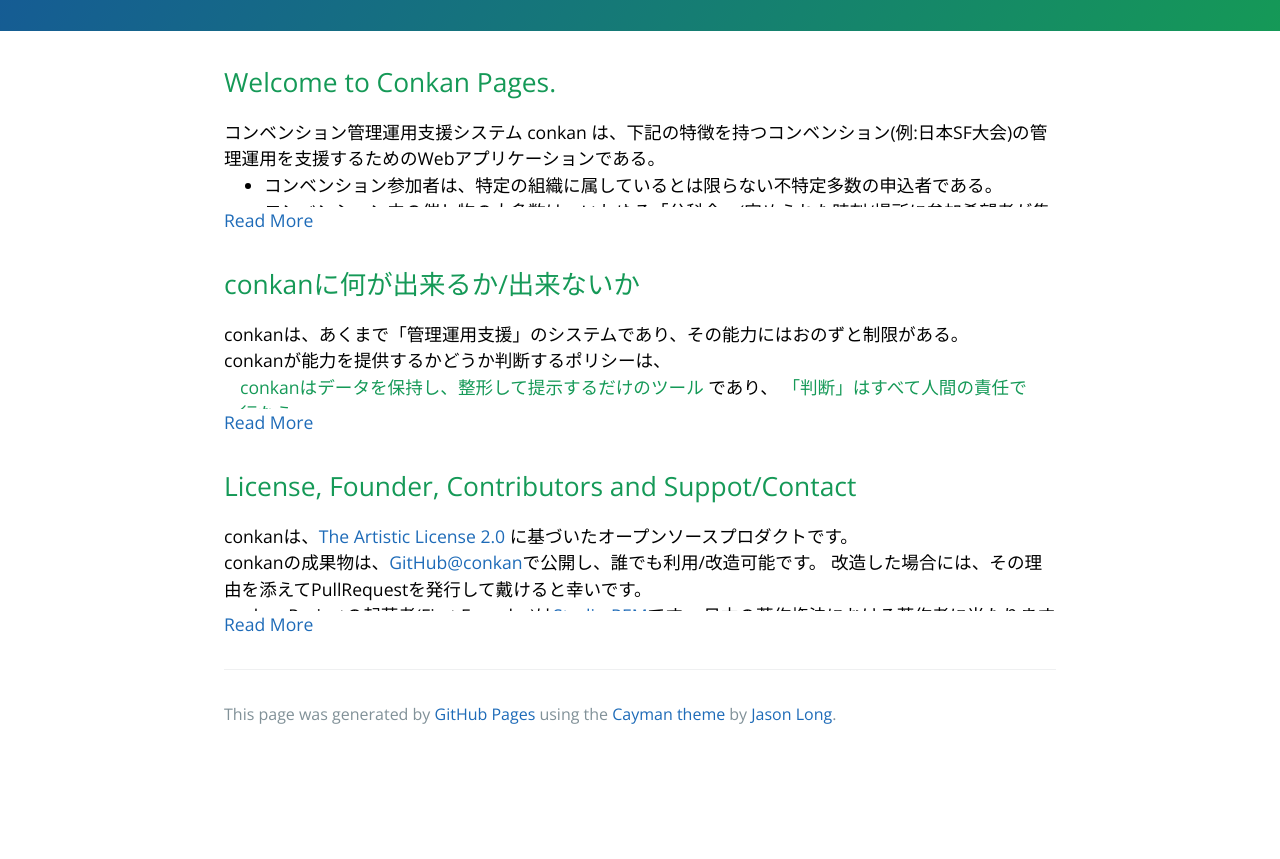
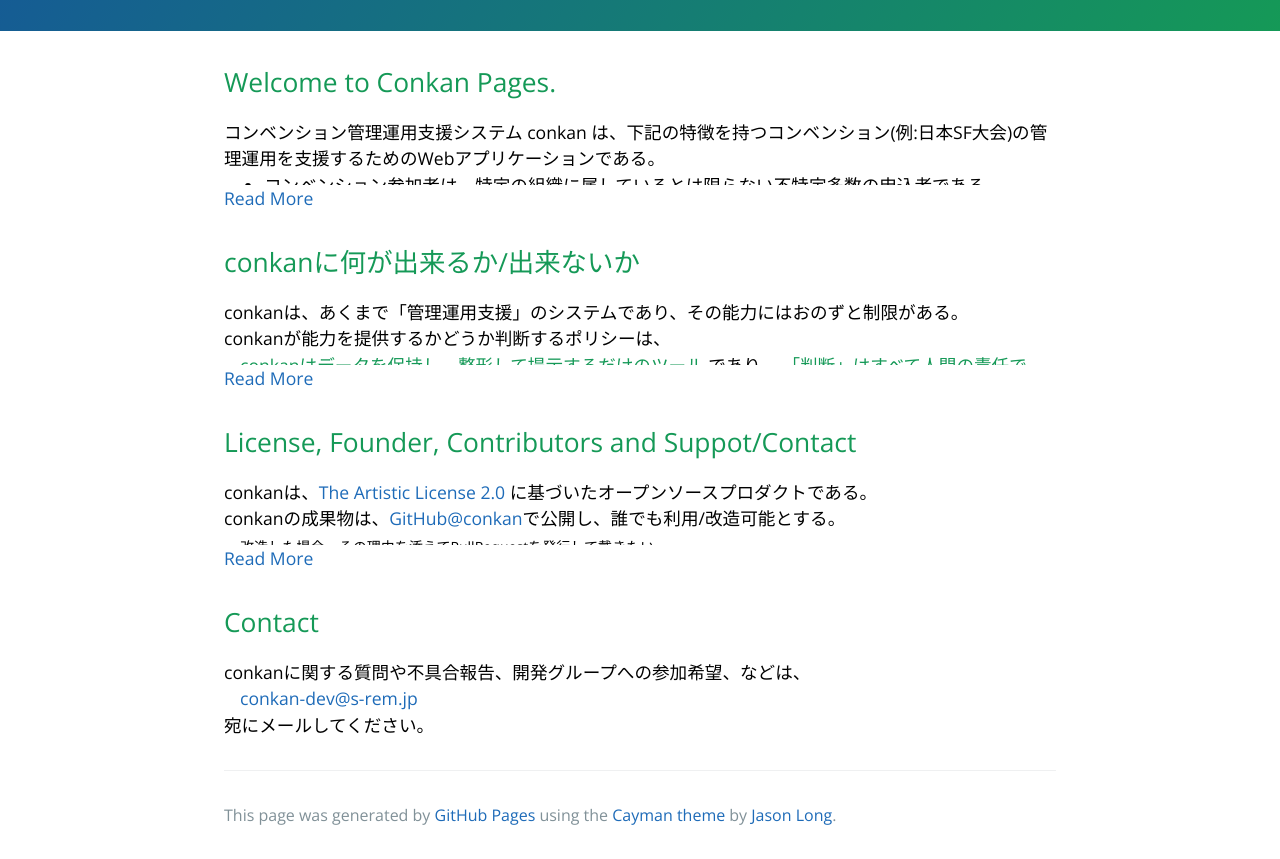
Before and after one commit to conkan/conkan.github.io, a plain HTML site: page index.html in a window 1280 px wide. Shown: the part 188-1047 px from the top of the page. Before the commit the page ends 946 px from the top, so only its background shows below. Drawn offline with nearby package versions, Linux system fonts and the light colour scheme.

Commit message:
このサイトの修正方法を明記 #10

```diff
--- a/index.html
+++ b/index.html
@@ -15,7 +15,7 @@
             var wh = $(window).outerHeight(),
             hh = $('.page-header').outerHeight(),
             fh = $('.site-footer').outerHeight(),
-            rh = Math.ceil( ( wh - hh - fh ) / 6 );
+            rh = Math.ceil( ( wh - hh - fh ) / 8 );
             $('#welcome').readmore({collapsedHeight: rh});
             $('#whatis').readmore({collapsedHeight: rh});
             $('#support').readmore({collapsedHeight: rh});
@@ -101,19 +101,36 @@ conkanが提供を試みる能力(対応する要望)の具体例は以下のも
 <a id="authors-and-contributors" class="anchor" href="#authors-and-contributors" aria-hidden="true"><span aria-hidden="true" class="octicon octicon-link"></span></a>License, Founder, Contributors and Suppot/Contact </h2>
 
 <div id="support">
-conkanは、<a href="https://opensource.org/licenses/Artistic-2.0" target="_blank">The Artistic License 2.0</a> に基づいたオープンソースプロダクトです。<br/>
+conkanは、<a href="https://opensource.org/licenses/Artistic-2.0" target="_blank">The Artistic License 2.0</a> に基づいたオープンソースプロダクトである。<br/>
 
-conkanの成果物は、<a href="https://github.com/conkan" class="user-mention" target="_blank">GitHub@conkan</a>で公開し、誰でも利用/改造可能です。
-改造した場合には、その理由を添えてPullRequestを発行して戴けると幸いです。<br/>
+conkanの成果物は、<a href="https://github.com/conkan" class="user-mention" target="_blank">GitHub@conkan</a>で公開し、誰でも利用/改造可能とする。
+<div class='line'>
+    <small>改造した場合、その理由を添えてPullRequestを発行して戴きたい。</small>
+</div>
+なお、本サイト自身も、
+<a href="https://pages.github.com">GitHub Pages</a>を利用して公開しており、
+その修正方法は<a href="/fordev">開発者向けガイド</a>のGitHubリポジトリ利用方法に準ずる。<br/>
+<div class='line'>
+    <small>すなわち、間違いを見つけたり追記がある場合は、PullRequestを発行して戴きたい。</small>
+</div>
+<br/>
+conkan Projectの起草者(First Founder)は<a href="http://www.s-rem.jp/" target="_blank">Studio-REM</a>である。
+<div class='line'>
+    <small>起草者は、日本の著作権法における著作者に当たるが、The Artistic License 2.0の精神に基づいた運用を保証する。</small>
+</div>
+conkanに関する継続した議論の場所として、サイボウズLiveの<a href="https://cybozulive.com/1_205802/top/top" target="_blank">conkan開発グループ</a>を用意している。
+<div class='line'>
+    <small>サイボウズLiveは招待制のグループウェアなので、参加希望者は個別に連絡のこと。</small>
+</div>
+</div><!-- /support -->
 
-conkan Projectの起草者(First Founder)は<a href="http://www.s-rem.jp/" target="_blank">Studio-REM</a>です。
-日本の著作権法における著作者に当たりますが、The Artistic License 2.0の精神に基づいた運用を保証します。<br/>
-
-conkanに関する継続した議論の場所として、サイボウズLiveの<a href="https://cybozulive.com/1_205802/top/top" target="_blank">conkan開発グループ</a>を用意しています。
-サイボウズLiveは招待制のグループウェアなので、参加希望者は個別に連絡してください。<br/>
-
-conkanに関する質問や不具合報告、開発グループへの参加希望は、<a mailto="conkan-dev@s-rem.jp">conkan-dev@s-rem.jp</a>にメールしてください。<br/>
-</div><!-- /support -->
+<h2>
+<a id="contact" class="anchor" href="#contact" aria-hidden="true"><span aria-hidden="true" class="octicon octicon-link"></span></a>Contact</h2>
+conkanに関する質問や不具合報告、開発グループへの参加希望、などは、
+<div class='line'>
+    <a mailto="conkan-dev@s-rem.jp">conkan-dev@s-rem.jp</a>
+</div>
+宛にメールしてください。
 
 <footer class="site-footer">
   <span class="site-footer-credits">This page was generated by <a href="https://pages.github.com">GitHub Pages</a> using the <a href="https://github.com/jasonlong/cayman-theme">Cayman theme</a> by <a href="https://twitter.com/jasonlong">Jason Long</a>.</span>
```
